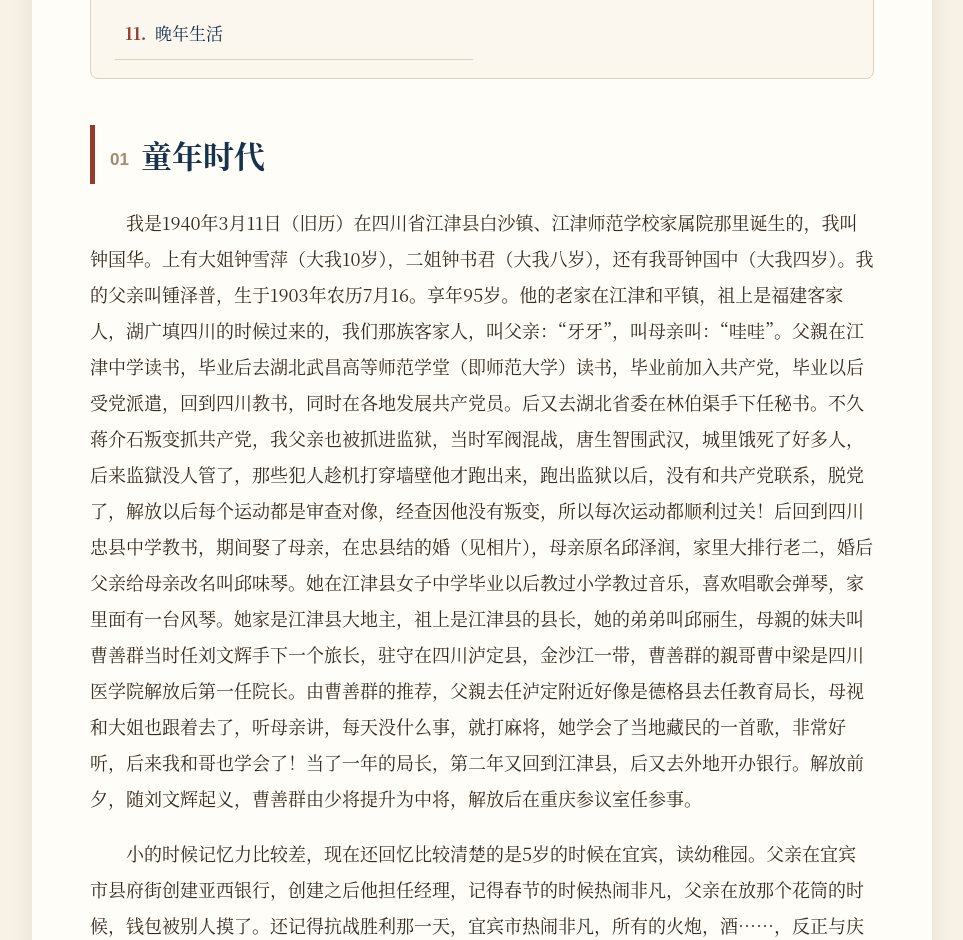
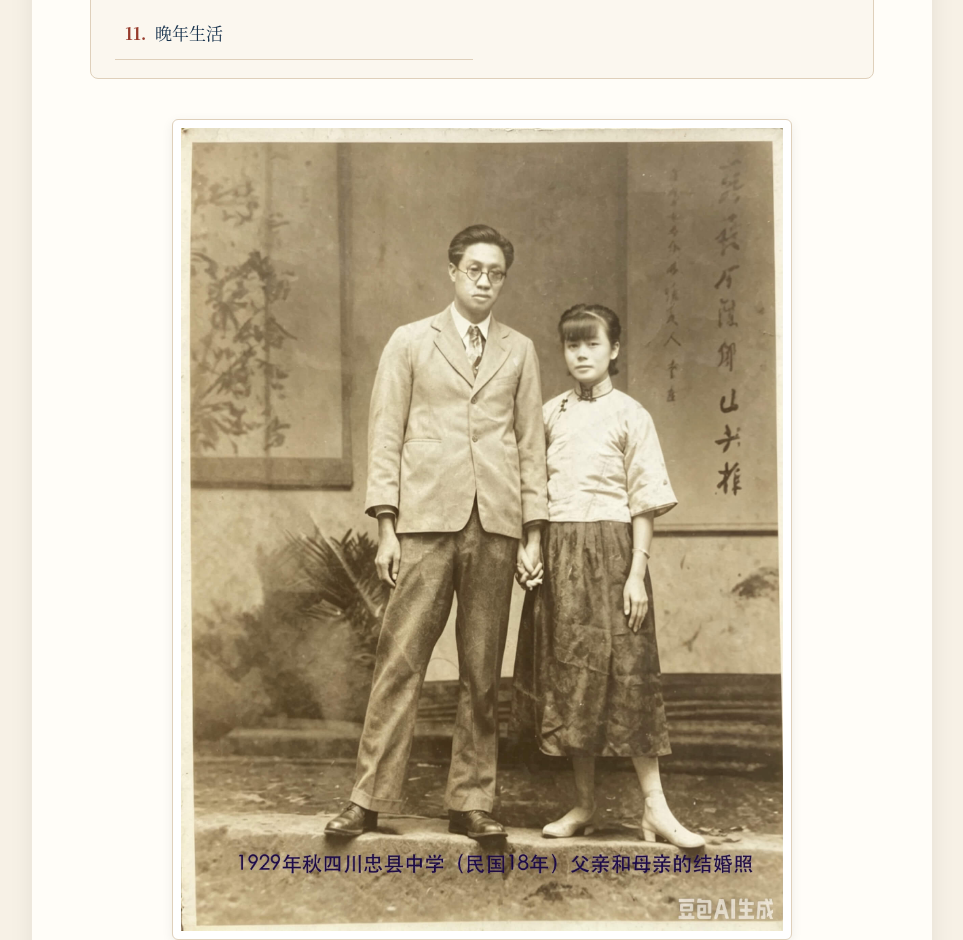
Before and after one commit to Zhongguohua1940/zhongguohua-family-memory-h7m4q9k2, a plain HTML site: page story.html in a window 1280 px wide. Shown: the part 716-1656 px from the top of the page, without its empty margins (158-1121 px from the left). Drawn offline with Linux system fonts and the light colour scheme.

Commit message:
Add files via upload

```diff
--- a/story.html
+++ b/story.html
@@ -27,6 +27,9 @@ h2 { color:var(--navy); border-left:5px solid var(--red); padding:8px 0 8px 15px
 h2 span { font-family:Arial,sans-serif; font-size:.55em; color:#a58a70; margin-right:12px; vertical-align:middle; }
 h3 { color:var(--red); font-size:20px; margin:28px 0 10px; }
 p { text-indent:2em; margin:0 0 1.05em; font-size:18px; }
+figure.photo { margin:30px auto; text-align:center; }
+figure.photo img { max-width:min(620px,100%); height:auto; border:1px solid var(--line); border-radius:6px; padding:8px; background:#fff; box-shadow:0 3px 12px rgba(0,0,0,.07); }
+figure.photo figcaption { font-size:15px; color:var(--muted); margin-top:10px; line-height:1.8; text-indent:0; }
 .bottom-nav { display:flex; justify-content:center; gap:14px; flex-wrap:wrap; margin-top:54px; padding-top:28px; border-top:1px solid var(--line); }
 .bottom-nav a { display:inline-block; min-width:130px; padding:10px 20px; border:1px solid var(--navy); border-radius:7px; color:var(--navy); background:#f8f5ee; text-decoration:none; text-align:center; font-size:16px; }
 .bottom-nav a:hover { background:var(--navy); color:#fff; }
@@ -38,6 +41,7 @@ footer { text-align:center; color:var(--muted); border-top:1px solid var(--line)
   .lead { font-size:21px; letter-spacing:.08em; }
   p { font-size:17px; line-height:1.95; }
   .bottom-nav a { min-width:120px; }
+  figure.photo { margin:22px auto; }
 }
 </style>
 </head>
@@ -76,6 +80,11 @@ footer { text-align:center; color:var(--muted); border-top:1px solid var(--line)
  * 11个目录按钮对应11个正文锚点。
  * 重要：这里不修改8.18版自传原文；只在原文对应的起始句之前显示章节标题，
  * 并保留该起始句本身，因此不会丢失原文字句。
+ *
+ * 【2026-08-28 更新】按照桌面版《自传 8:20.pages》的排版，在自传原文的
+ * 相应位置插入照片（位置、内容、数量与电脑里的版本一致，视频暂未加入）。
+ * 其中 4 张照片（计算机小组合影、青年照片、邮轮合影、手机截图）为本仓库
+ * 新增文件，存放在仓库根目录；其余照片引用本仓库已有的图片文件。
  */
 const chapters = [
   ['童年时代','我是1940年3月11日'],
@@ -98,11 +107,41 @@ const subheads = new Set([
   '二、我父亲钟泽普这次农民起义中的具体工作：'
 ]);
 
+/* ===== 照片插入配置（与电脑版自传的位置一一对应） ===== */
+/* 自传最前面的照片（对应标题页） */
+const photoTop = [
+  'images/pic - 12.jpeg'
+];
+/* 插在某段文字之前的照片（该段开头文字 → 图片） */
+const photoBefore = {
+  '我在学校还组建了计算机小组': '自传-计算机小组.jpg',
+  '买了一台老年电动四轮车': 'images/pic - 1.jpeg'
+};
+/* 插在某段文字之后的照片（该段开头文字 → 图片） */
+const photoAfter = {
+  '我是1940年3月11日': 'images/pic - 20.jpeg',
+  '父亲在昆明建的银行': 'images/pic - 8.jpeg',
+  '1958年大跃进': '自传-青年照片.jpg',
+  '整个文化大革命期间': 'images/pic - 16.jpeg',
+  '我父亲于1997年8月1日': 'images/pic - 19.jpeg',
+  '2021年，因为岛上': '自传-邮轮合影.jpg',
+  '但是没过多久': '自传-手机截图.jpg'
+};
+/* 自传末尾的照片及文字说明（对应电脑版文末） */
+const photoEnd = [
+  ['新相片.jpeg', '左边第一排从左到右是亲家，唐伦，我，第二排从左到右彭宇浩，钟慧，彭飞，钟一鸣，杨梅，中间的小孩钟与杨'],
+  ['images/pic - 2.jpeg', '这是在日本广岛的广场上拍的照片，相片当中那个塑像，手指天空，表示纪念广岛被原子弹轰炸，让人们永远记住。']
+];
+
 const esc = s => s.replace(/[&<>"']/g, c => ({
   '&':'&amp;', '<':'&lt;', '>':'&gt;', '"':'&quot;', "'":'&#39;'
 }[c]));
 
-fetch('自传 8:18.txt?v=20260819', { cache:'no-store' })
+const fig = (src, cap) =>
+  '<figure class="photo"><img src="' + src + '" alt="' + esc(cap || '自传照片') +
+  '" loading="lazy">' + (cap ? '<figcaption>' + esc(cap) + '</figcaption>' : '') + '</figure>';
+
+fetch('自传 8:18.txt?v=20260829', { cache:'no-store' })
   .then(r => { if (!r.ok) throw new Error('text'); return r.text(); })
   .then(text => {
     const lines = text
@@ -112,11 +151,19 @@ fetch('自传 8:18.txt?v=20260819', { cache:'no-store' })
       .filter(Boolean)
       .filter(s => s !== '我的回忆录（8.18版）');
 
-    let html = '';
+    let html = photoTop.map(s => fig(s)).join('');
+
+    const addPhotos = (map, line) => {
+      Object.keys(map).forEach(k => { if (line.startsWith(k)) html += fig(map[k]); });
+    };
+
     let current = -1;
     const found = new Array(chapters.length).fill(false);
 
     lines.forEach(line => {
+      /* 段落之前的照片 */
+      addPhotos(photoBefore, line);
+
       const idx = chapters.findIndex(c => !found[chapters.indexOf(c)] && line.startsWith(c[1]));
 
       if (idx >= 0) {
@@ -127,25 +174,32 @@ fetch('自传 8:18.txt?v=20260819', { cache:'no-store' })
         html += '<h2><span>' + String(idx + 1).padStart(2, '0') + '</span>' + esc(chapters[idx][0]) + '</h2>';
         // 起始句照原文显示，绝不丢弃。
         html += '<p>' + esc(line) + '</p>';
+        addPhotos(photoAfter, line);
         return;
       }
 
       if (line.startsWith('一个家庭要过得幸福')) {
         html += '<h3>一个家庭要过得幸福</h3>';
         html += '<p>' + esc(line) + '</p>';
+        addPhotos(photoAfter, line);
         return;
       }
 
       if (subheads.has(line)) {
         html += '<h3>' + esc(line) + '</h3>';
         html += '<p>' + esc(line) + '</p>';
+        addPhotos(photoAfter, line);
         return;
       }
 
       html += '<p>' + esc(line) + '</p>';
+      addPhotos(photoAfter, line);
     });
 
     if (current >= 0) html += '</section>';
+
+    /* 文末照片及说明 */
+    photoEnd.forEach(([src, cap]) => { html += fig(src, cap); });
 
     document.getElementById('memoir').innerHTML = html;
   })
```
